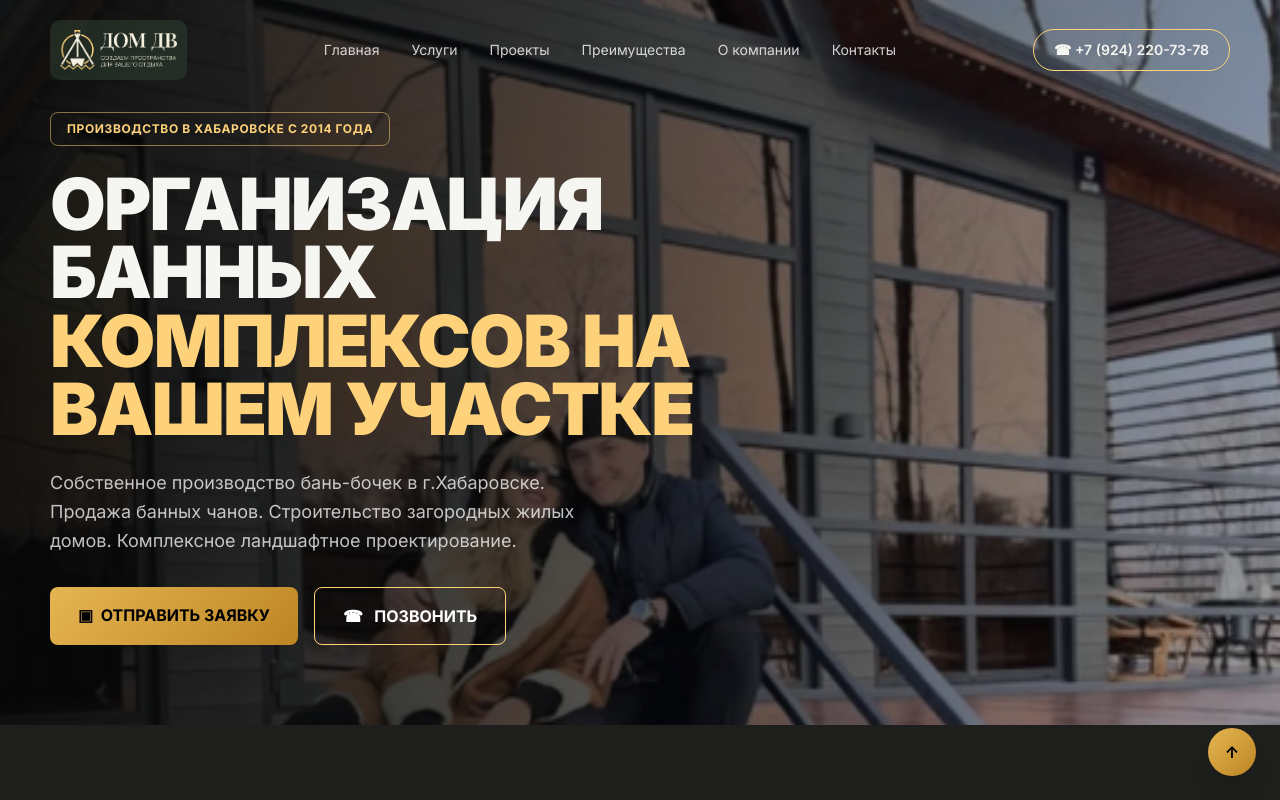
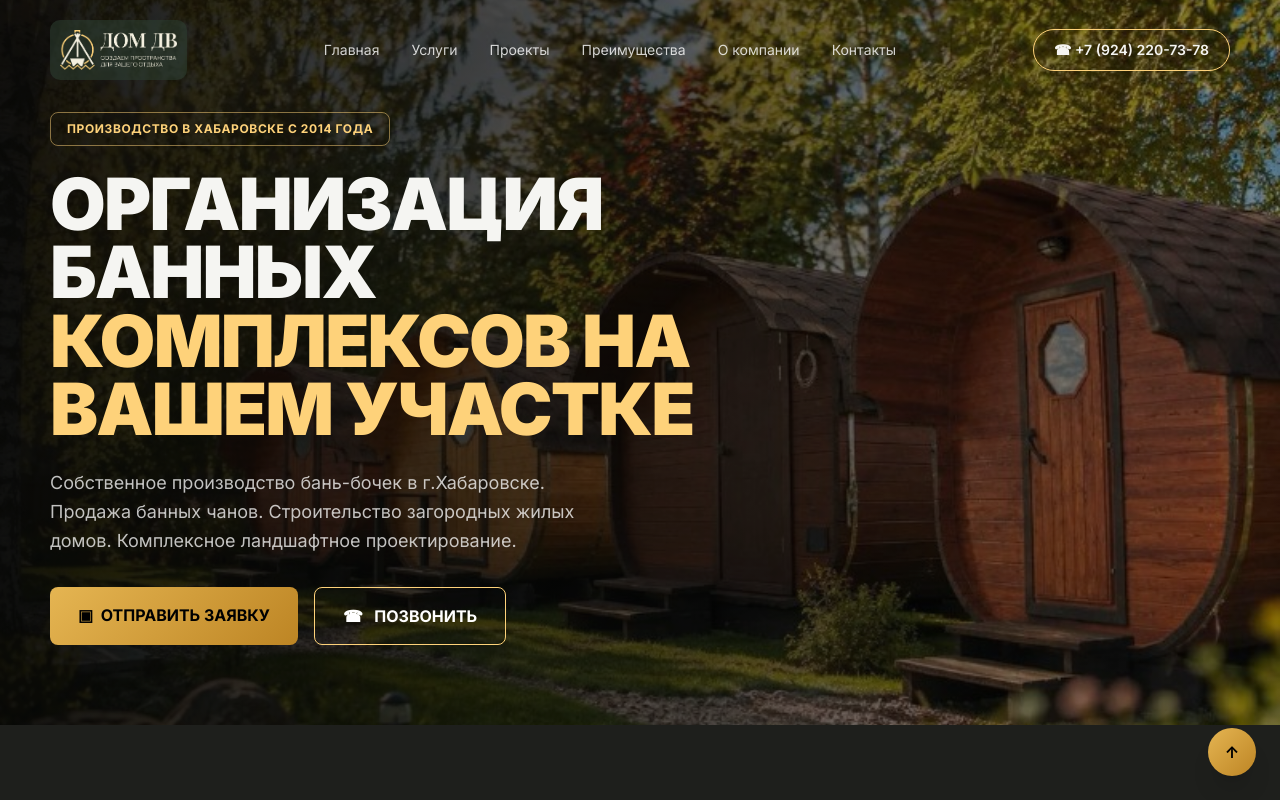
Before and after one commit to Yeminfu/stroim-dv-next, a Next.js app: page / in a window 1280 px wide. Shown: the top 800 px of the page. Built offline with nearby package versions, Linux system fonts and the light colour scheme.

Commit message:
edit main photo

```diff
--- a/app/page.tsx
+++ b/app/page.tsx
@@ -103,7 +103,7 @@ export default function Home() {
         >
           <div className="absolute inset-0">
             <Image
-              src={`/images/gallery/project-1_0.png`}
+              src={`/images/gallery/bgbanya.jpeg`}
               fill
               className="object-cover"
               alt="Банные комплексы"
```
Also changed, not shown: public/images/gallery/bgbanya.jpeg (added).
